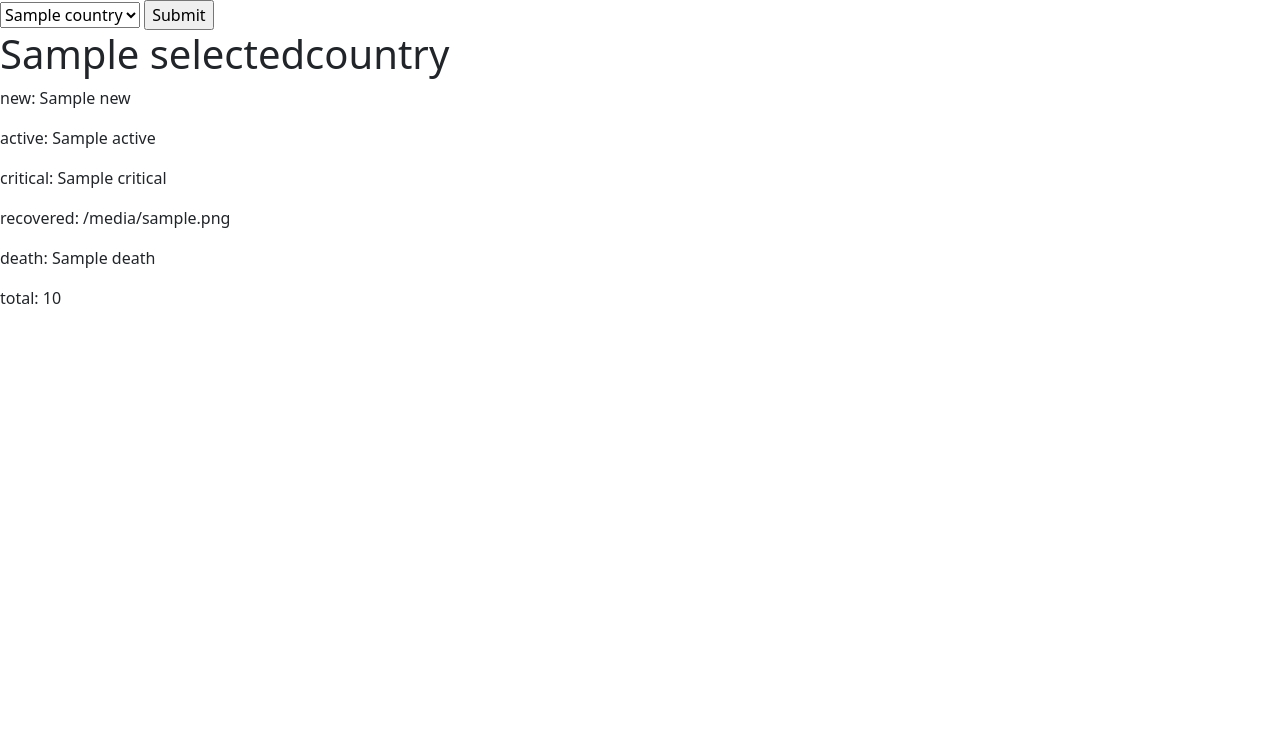
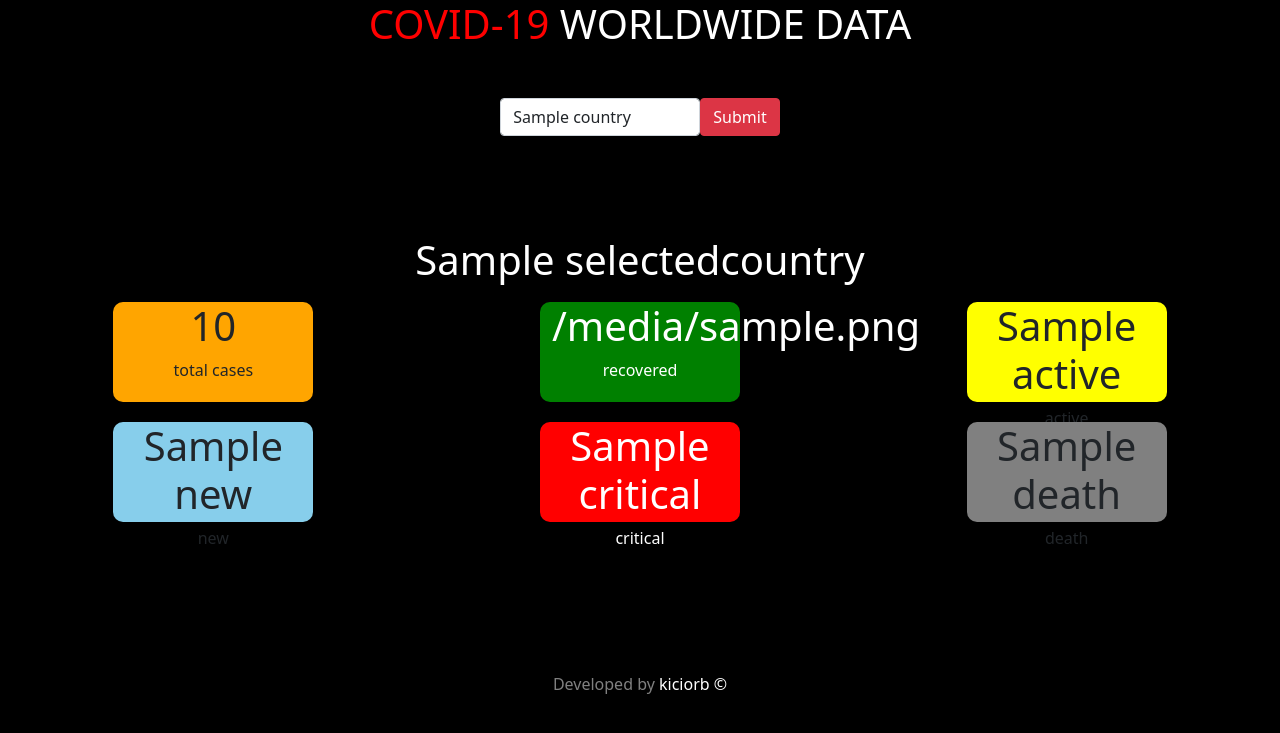
Before and after one commit to kicbar/covidApp, a Django app: template templates/helloworld.html in a window 1280 px wide. Shown: the top 733 px of the page. Run offline with Django 3.2, Linux system fonts and the light colour scheme; the template is opened without the code that fills it: most values are stand-ins (such as "Sample title", 1, 10 or a date in 2020).

Commit message:
add design

```diff
--- a/templates/helloworld.html
+++ b/templates/helloworld.html
@@ -3,24 +3,58 @@
 <head>
     <title></title>
     <link href="https://cdn.jsdelivr.net/npm/bootstrap@5.0.0-beta1/dist/css/bootstrap.min.css" rel="stylesheet" integrity="sha384-giJF6kkoqNQ00vy+HMDP7azOuL0xtbfIcaT9wjKHr8RbDVddVHyTfAAsrekwKmP1" crossorigin="anonymous">
+    <style type="text/css">
+        .container{
+            margin-top: 10px;
+            margin-bottom: 10px;
+            text-align: center;
+        }
+    </style>
 </head>
-<body>
-    <form method="POST" action="">
+<body style="background-color: black;">
+    <h1 style="color: white; text-align: center;"><span style="color: red;">COVID-19</span> WORLDWIDE DATA</h1>
+
+    <form method="POST" action="" style="margin-top: 50px;" class="d-flex justify-content-center align-items-center">
         {% csrf_token %}
-        <select name="selectedcountry">
+        <select class="form-control" style="width: 200px;" name="selectedcountry">
             {% for country in mylist %}
             <option>{{country}}</option>
             {%endfor%}
         </select>
-        <input type="submit" name=""/>
+        <input type="submit" name="" value="Submit" class="btn btn-danger"/>
     </form>
-    <h1>{{selectedcountry}}</h1>
-    <p>new: {{new}}</p>
-    <p>active: {{active}}</p>
-    <p>critical: {{critical}}</p>
-    <p>recovered: {{recovered}}</p>
-    <p>death: {{death}}</p>
-    <p>total: {{total}}</p>
 
+    <h1 style="margin-top: 100px; color: white; text-align: center;">{{selectedcountry}}</h1>
+
+    <div class="d-flex justify-content-center align-items-center">
+        <div class="container" style="border-radius: 10px; background-color: orange; height: 100px; width: 200px;">
+            <h1>{{total}}</h1>
+            <p>total cases</p>
+        </div>
+        <div class="container" style="border-radius: 10px; background-color: green; height: 100px; width: 200px;">
+            <h1 style="color: white;">{{recovered}}</h1>
+            <p style="color: white;">recovered</p>
+        </div>
+        <div class="container" style="border-radius: 10px; background-color: yellow; height: 100px; width: 200px;">
+            <h1>{{active}}</h1>
+            <p>active</p>
+        </div>
+    </div>
+
+    <div class="d-flex justify-content-center align-items-center">
+        <div class="container" style="border-radius: 10px; background-color: skyblue; height: 100px; width: 200px;">
+            <h1>{{new}}</h1>
+            <p>new</p>
+        </div>
+        <div class="container" style="border-radius: 10px; background-color: red; height: 100px; width: 200px;">
+            <h1 style="color: white;">{{critical}}</h1>
+            <p style="color: white;">critical</p>
+        </div>
+        <div class="container" style="border-radius: 10px; background-color: grey; height: 100px; width: 200px;">
+            <h1>{{death}}</h1>
+            <p>death</p>
+        </div>
+    </div>
+    <p style="color: grey; text-align: center; margin-top: 140px;">Developed by <span style="color: white;">kiciorb &copy;</span></p>
 </body>
 </html>
```
